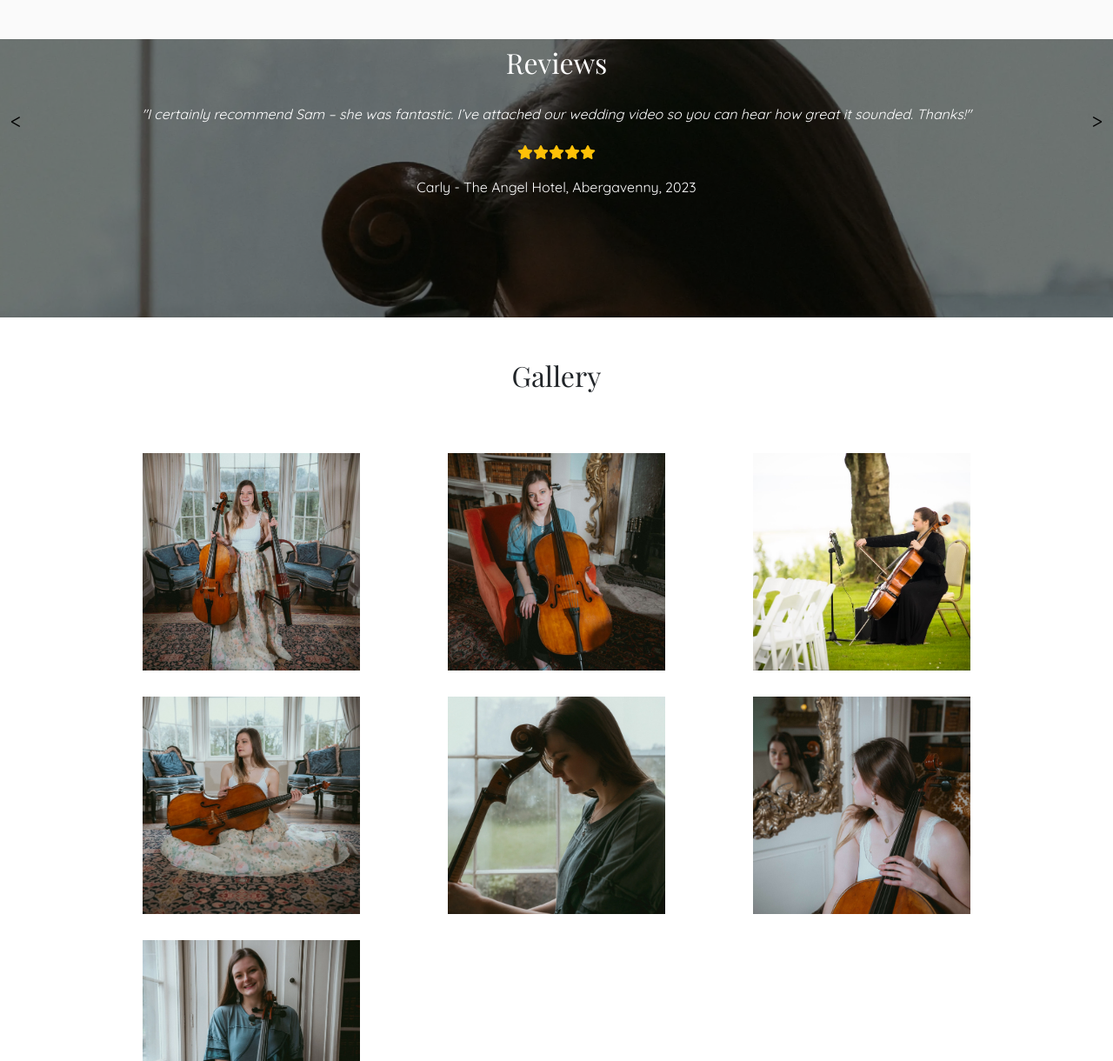
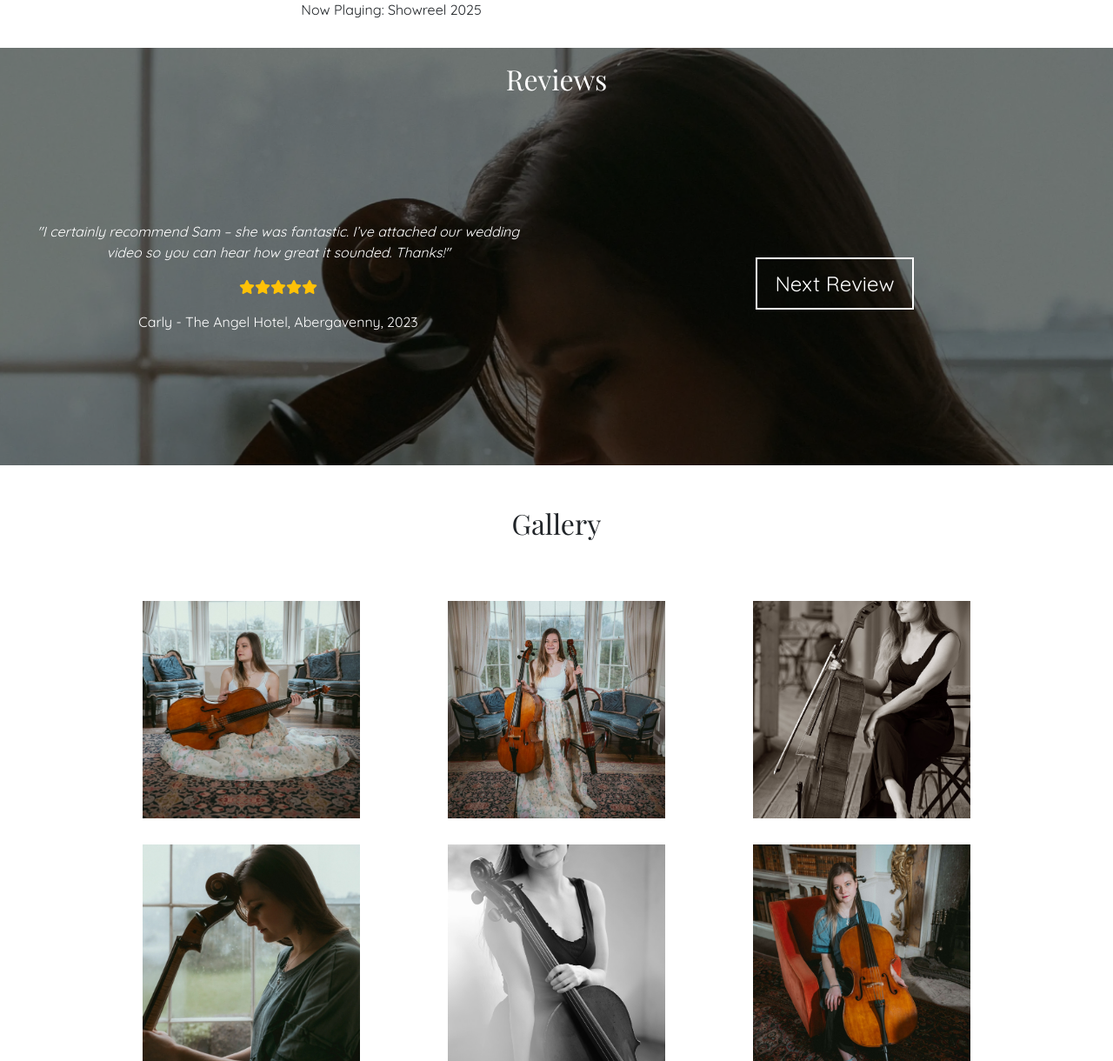
Before and after one commit to siondawson/samantha-cello, a Flask app: page / in a window 1280 px wide. Shown: the part 1930-3150 px from the top of the page at 87% size. Run offline with Flask 3, Linux system fonts and the light colour scheme; some libraries are stand-ins or nearby versions; some web fonts are replaced.

Commit message:
homepage styled

```diff
--- a/samantha_cello/routes.py
+++ b/samantha_cello/routes.py
@@ -28,11 +28,15 @@ jsonbin_headers = {
 @app.route('/')
 def home():
     gallery_dir = 'samantha_cello/static/images/gallery/'
-    # Get only the filenames
     image_paths = [img for img in os.listdir(gallery_dir) if img.endswith(('.png', '.jpg', '.jpeg', '.webp'))]
     random.shuffle(image_paths)
-    print(image_paths)
-    return render_template('index.html', image_paths=image_paths)
+
+    # Load reviews from JSON
+    with open('samantha_cello/static/json/reviews.json', 'r') as f:
+        reviews = json.load(f)
+
+    return render_template('index.html', image_paths=image_paths, reviews=reviews)
+
 
 
 @app.route('/about')
--- a/samantha_cello/static/css/style.css
+++ b/samantha_cello/static/css/style.css
@@ -245,12 +289,9 @@ transform-origin: bottom left;
 }
 
 .review-bg {
-    height: 40vh;
+    height: 60vh;
     background: url('../images/samantha-cello-forehead.webp');
     background-position: center 20%;
-    -webkit-background-size: cover;
-    -moz-background-size: cover;
-    -o-background-size: cover;
     background-size: cover;
     overflow: hidden;
     display: flex;
@@ -258,59 +299,61 @@ transform-origin: bottom left;
     justify-content: center;
     padding-left: 0;
     padding-right: 0;
-
 }
 
 @media screen and (max-width: 576px) {
     .review-bg {
-        height: 50vh;
-        background: url('../images/samantha-cello-forehead.webp');
-        background-position: center 20%;
-        -webkit-background-size: cover;
-        -moz-background-size: cover;
-        -o-background-size: cover;
-        background-size: cover;
-        overflow: hidden;
-        display: flex;
-        align-items: center;
-        justify-content: center;
-        padding-left: 0;
-        padding-right: 0;
-
+        height: 70vh;
     }
 }
 
 .overlay {
-    float: left;
     width: 100%;
     height: 100%;
     background-color: rgba(0, 0, 0, 0.5);
-
-
+    display: flex; /* Added to enable flexbox for centering */
+    flex-direction: column; /* Stack elements vertically */
+    align-items: center; /* Center items horizontally */
+    justify-content: center; /* Center items vertically */
 }
 
 .review-row {
     display: flex;
     align-items: center;
-    justify-content: space-between;
-
+    justify-content: center; /* Center the review content */
 }
 
-#prevBtn,
-#nextBtn {
-    font-size: 1.5rem;
-    background-color: transparent;
-    border: none;
+.review-content {
+    min-height: 400px; /* Adjust this value based on the average height of your review text */
+    display: flex;
+    flex-direction: column;
+    justify-content: center; /* Center text vertically */
 }
 
-#prevBtn:hover,
-#nextBtn:hover {
-    background-color: rgba(255, 255, 255, 0.3);
+
+.hidden {
+    opacity: 0; /* For fade-out effect */
 }
+
+.next-review-btn {
+    font-size: 1.5rem; /* Adjust font size as needed */
+    background-color: transparent; /* Or use the same color as your 'Explore' button */
+    border: 2px solid white; /* Gives it a classy outline */
+    padding: 10px 20px; /* Adds some padding for a nicer feel */
+    transition: background-color 0.3s, color 0.3s; /* Smooth transitions */
+    color: #fff;
+}
+
+.next-review-btn:hover {
+    background-color: rgba(255, 255, 255, 0.3); /* Change this for hover effect */
+    color: #fff; /* Text color on hover */
+}
+
 
 .review-title {
     font-weight: 400;
 }
+
 
 
 .jumbotron-header {
--- a/samantha_cello/static/js/homepage-reviews.js
+++ /dev/null
@@ -1,49 +0,0 @@
-        // reviews script
-
-        let reviews = [];
-        let currentReviewIndex = 0;
-
-        function showReview(index) {
-        const review = reviews[index];
-        document.getElementById("clientName").innerText = review.client_name;
-
-        // Add double quotes around the review text and make it italic
-        const formattedReviewText = `"${review.text}"`;
-        document.getElementById("reviewText").innerHTML = `<em>${formattedReviewText}</em>`;
-
-        // Add Font Awesome stars
-        const stars = '<i class="fas fa-star"></i>'.repeat(5);
-        document.getElementById("reviewStars").innerHTML = stars;
-    }
-
-
-
-        function cycleReviews() {
-            currentReviewIndex = (currentReviewIndex + 1) % reviews.length;
-            showReview(currentReviewIndex);
-        }
-
-        function onPrevClick() {
-            currentReviewIndex = (currentReviewIndex - 1 + reviews.length) % reviews.length;
-            showReview(currentReviewIndex);
-        }
-
-        function onNextClick() {
-            cycleReviews();
-        }
-
-        // Fetch reviews from JSON file
-        fetch('static/json/reviews.json')
-            .then(response => response.json())
-            .then(data => {
-                reviews = data;
-                // Initial display
-                showReview(currentReviewIndex);
-                // Start cycling reviews
-                setInterval(cycleReviews, 10000); // 10 seconds interval
-            })
-            .catch(error => console.error('Error fetching reviews:', error));
-
-        // Attach event listeners to buttons
-        document.getElementById("prevBtn").addEventListener("click", onPrevClick);
-        document.getElementById("nextBtn").addEventListener("click", onNextClick);
--- a/samantha_cello/templates/base.html
+++ b/samantha_cello/templates/base.html
@@ -16,15 +16,6 @@
 <body class="d-flex flex-column min-vh-100">
     <header>
         <div class="container-fluid navalert-container">
-            <div class="container-fluid alert-container">
-                <div class="row d-none d-lg-block">
-                    <div class="col-12">
-                        <div class="site-wide-alert alert alert-warning body-font">
-                            <strong>Book Now!</strong> Limited dates available! <a href="contact.html">Get a free quote!</a>
-                        </div>
-                    </div>
-                </div>
-             </div>
              <nav class="navbar-home-transparent navbar navbar-expand-lg navbar-dark">
                 <div class="container-fluid">
                     <a class="navbar-brand text-white logo-font" href="index.html">Samantha Cello</a>
--- a/samantha_cello/templates/index.html
+++ b/samantha_cello/templates/index.html
@@ -7,21 +7,58 @@
             <div class="container-fluid callout-container">
                 <div class="opaque-overlay">&nbsp;</div>
                 <div class="row">
-                    <div class="col-12">
+                    <div class="col-12 d-none d-lg-block">
                         <div class="callout text-center text-white rounded jumbotron">
-                            <h1 class="jumbotron-header logo-font text-white">Samantha Cello</h1>
-                            <p>Subtitle</p>
-                            <a href="contact.html" class="btn btn-lg btn-success">Get a free quote!</a>
+                            <h1 class="jumbotron-header logo-font text-white">Elegant Solo Cello Music for all occasions</h1>
+                            <a href="#video" class="btn btn-lg btn-success">Explore</a>
+                        </div>
+                    </div>
+                    <div class="col-12 d-lg-none small-medium-screen-explore-btn">
+                        <div class="callout text-center text-white rounded">
+                            <a href="#about" class="btn btn-lg btn-danger">Explore</a>
                         </div>
                     </div>
                 </div>
             </div>
         </section>
 
+        <!-- about -->
+        <section class="bg-off-white" id="about">
+            <div class="container pt-5 pb-5">
+                <div class="row">
+                    <div class="col-12 col-md-12 col-lg-8">
+                        <article>
+                            <h3>Samantha: Exceptional Solo Cello for Weddings and Events</h3>
+                            <p>Samantha, a gifted and experienced solo cellist, brings elegance and beauty to weddings and special events across South Wales, Cardiff, Bristol, the Cotswolds, and beyond. Specializing in live wedding music, Samantha tailors her repertoire to enhance each moment of your day, from the walk down the aisle to the reception and wedding breakfast, creating a unique, personalized musical experience.</p>
+                            <p>Renowned for her artistry, versatility, and professional excellence, Samantha’s solo cello performances provide a touch of sophistication and charm that elevates any wedding. With a wide-ranging repertoire—from classical pieces to modern love songs—she ensures that your wedding soundtrack resonates with the ambiance and emotion of the day, crafting memories through music that will last a lifetime.</p>
+                            <p>Contact Samantha today to explore how live cello music can add a captivating touch to your celebration, bringing an unforgettable and enchanting atmosphere to your wedding day.</p>
+                            <a class="btn btn-primary" href="{{ url_for('about') }}">Learn More</a>
+                        </article>
+                    </div>
+                    <div class="col-12 col-md-12 col-lg-4 mb-3 pt-sm-3">
+                        <h3 class="mb-2">Samantha offers:</h3>
+                        <ul class="in-brief-list">
+                            <li class="mb-2"><i class="far fa-check-circle"></i> Bespoke packages to suit you.</li>
+                            <li class="mb-2"><i class="far fa-check-circle"></i> Versatile & Professional musician</li>
+                            <li class="mb-2"><i class="far fa-check-circle"></i> Vast repertoire covering all styles.</li>
+                            <li class="mb-2"><i class="far fa-check-circle"></i> Happy to learn new songs for your booking.</li>
+                            <li class="mb-2"><i class="far fa-check-circle"></i> Unique Arrangements of Pop, Rock, Classical & More.</li>
+                            <li class="mb-2"><i class="far fa-check-circle"></i> Available U.K. wide and abroad.</li>
+                            <li><i class="far fa-check-circle"></i> Book direcly with Samantha</li>
+                        </ul>
+                    </div>
+                </div>
+            </div>
+        </section>
         <!-- videos -->
-        <section>
+        <section id="video">
             <div class="container">
-                    <div class="row pt-5 pb-3">
+                    <div class="row">
+                        <div class="col-12 text-center pt-5">
+                            <h2>Videos</h2>
+                        </div>
+                    </div>
+                    <div class="row pb-3">
                         <!-- Loaded Video Column (Full width on small screens) -->
                         <div class="col-12 col-lg-8 mb-4 mb-md-0">
                             <div id="loadedVideo"></div>
@@ -36,54 +73,28 @@
                     </div>
             </div>
         </section>
-        <!-- about -->
-        <section class="bg-off-white">
-            <div class="container pt-5 pb-5">
-                <div class="row">
-                    <div class="col-12 col-md-12 col-lg-4 mb-3">
-                        <h3 class="mb-2">Samantha offers:</h3>
-                        <ul class="in-brief-list">
-                            <li class="mb-2"><i class="far fa-check-circle"></i> Bespoke packages to suit you.</li>
-                            <li class="mb-2"><i class="far fa-check-circle"></i> Versatile & Professional musician</li>
-                            <li class="mb-2"><i class="far fa-check-circle"></i> Vast repertoire covering all styles.</li>
-                            <li class="mb-2"><i class="far fa-check-circle"></i> Happy to learn new songs for your booking.</li>
-                            <li class="mb-2"><i class="far fa-check-circle"></i> Unique Arrangements of Pop, Rock, Classical & More.</li>
-                            <li class="mb-2"><i class="far fa-check-circle"></i> Available U.K. wide and abroad.</li>
-                            <li><i class="far fa-check-circle"></i> Book direcly with Samantha</li>
-                        </ul>
-                    </div>
-                    <div class="col-12 col-md-12 col-lg-8">
-                        <article>
-                            <h3>Samantha: Exceptional Solo Cello for Weddings and Events</h3>
-                            <p>Samantha, a gifted and experienced solo cellist, brings elegance and beauty to weddings and special events across South Wales, Cardiff, Bristol, the Cotswolds, and beyond. Specializing in live wedding music, Samantha tailors her repertoire to enhance each moment of your day, from the walk down the aisle to the reception and wedding breakfast, creating a unique, personalized musical experience.</p>
-                            <p>Renowned for her artistry, versatility, and professional excellence, Samantha’s solo cello performances provide a touch of sophistication and charm that elevates any wedding. With a wide-ranging repertoire—from classical pieces to modern love songs—she ensures that your wedding soundtrack resonates with the ambiance and emotion of the day, crafting memories through music that will last a lifetime.</p>
-                            <p>Contact Samantha today to explore how live cello music can add a captivating touch to your celebration, bringing an unforgettable and enchanting atmosphere to your wedding day.</p>
-                            <a class="btn btn-primary" href="{{ url_for('about') }}">Learn More</a>
-                        </article>
+        <!-- reviews -->
+        <section>
+            <div class="container-fluid review-bg">
+                <div class="overlay d-flex flex-column align-items-center justify-content-center">
+                    <h2 class="review-title text-center text-white pt-2 pb-2">Reviews</h2>
+                    <div class="row review-row w-100">
+                        <div class="col-12 col-md-6 d-flex align-items-center justify-content-center text-md-left">
+                            <div class="review-content text-center mx-3">
+                                <p class="text-white" id="reviewText"></p>
+                                <p class="text-warning" id="reviewStars"></p>
+                                <p class="text-white" id="clientName"></p>
+                            </div>
+                        </div>
+                        <div class="col-12 col-md-6 d-flex align-items-center justify-content-center">
+                            <button class="btn btn-primary next-review-btn" id="nextBtn">Next Review</button>
+                        </div>
                     </div>
                 </div>
             </div>
         </section>
-        <!-- reviews -->
-        <section>
-            <div class="container-fluid review-bg">
-                <div class="overlay">
-                    <div>
-                        <h2 class="review-title text-center text-white pt-2 pb-2">Reviews</h2>
-                    </div>
-                    <div class="review-row pt-2">
-                        <button class="btn btn-primary" id="prevBtn">&lt;</button>
-                        <p class="text-white text-center" id="reviewText"></p>
-                        <button class="btn btn-primary" id="nextBtn">&gt;</button>
-                    </div>
-                    <div>
-                        <p class="text-warning text-center" id="reviewStars"></p>
-                        <p class="text-white text-center" id="clientName"></p>
-                        <!-- Separate stars with a line break -->
-                    </div>
-                </div>
-            </div>
-        </section>
+
+
         <!-- gallery -->
         <section>
             <h2 class="text-center pt-5">Gallery</h2>
@@ -108,4 +119,42 @@
     <script src="{{ url_for('static', filename='js/transparent-nav.js') }}"></script>
     <script src="{{ url_for('static', filename='js/homepage-reviews.js') }}"></script>
     <script src="{{ url_for('static', filename='js/gallery.js') }}"></script>
+    <script>
+        // Safely embed the reviews JSON into a JavaScript variable
+        const reviews = JSON.parse('{{ reviews | tojson | safe }}');
+
+        document.addEventListener("DOMContentLoaded", function () {
+            let currentReviewIndex = 0;
+
+            function showReview(index) {
+                const review = reviews[index];
+                const reviewTextElement = document.getElementById("reviewText");
+                const reviewStarsElement = document.getElementById("reviewStars");
+                const clientNameElement = document.getElementById("clientName");
+
+                // Directly update the review content
+                reviewTextElement.innerHTML = `<em>"${review.text}"</em>`;
+                reviewStarsElement.innerHTML = '<i class="fas fa-star"></i>'.repeat(5);
+                clientNameElement.innerText = review.client_name;
+            }
+
+            function cycleReviews() {
+                currentReviewIndex = (currentReviewIndex + 1) % reviews.length;
+                showReview(currentReviewIndex);
+            }
+
+            // Initial display of the first review
+            showReview(currentReviewIndex);
+            setInterval(cycleReviews, 10000); // Cycle every 10 seconds
+
+            // Event listener for the Next Review button
+            document.getElementById("nextBtn").addEventListener("click", function() {
+                cycleReviews(); // Cycle to the next review when clicked
+            });
+        });
+    </script>
+
+
+
+
 {% endblock %}
```
Also changed, not shown: other parts of samantha_cello/static/css/style.css (+49 -5 lines), samantha_cello/static/images/gallery/samantha dawson solo cello.jpg (added), samantha_cello/static/images/gallery/wedding cellist cardiff.jpg (added), 1 other file.
